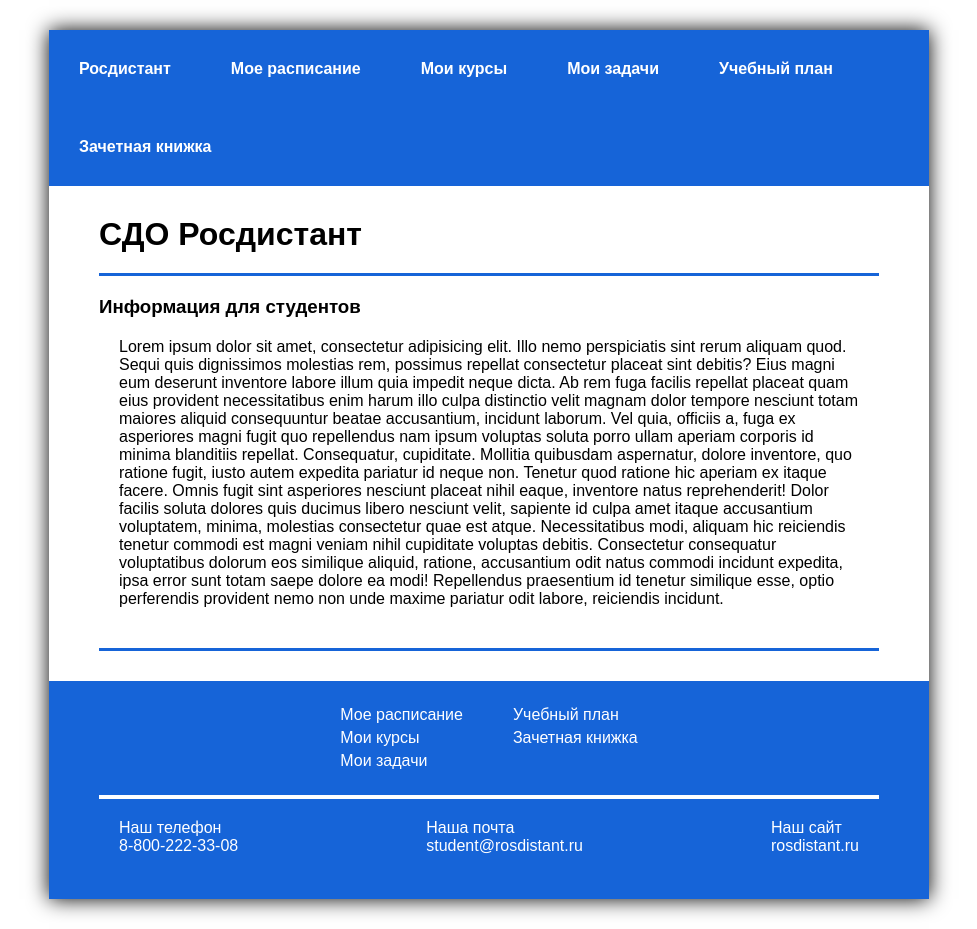
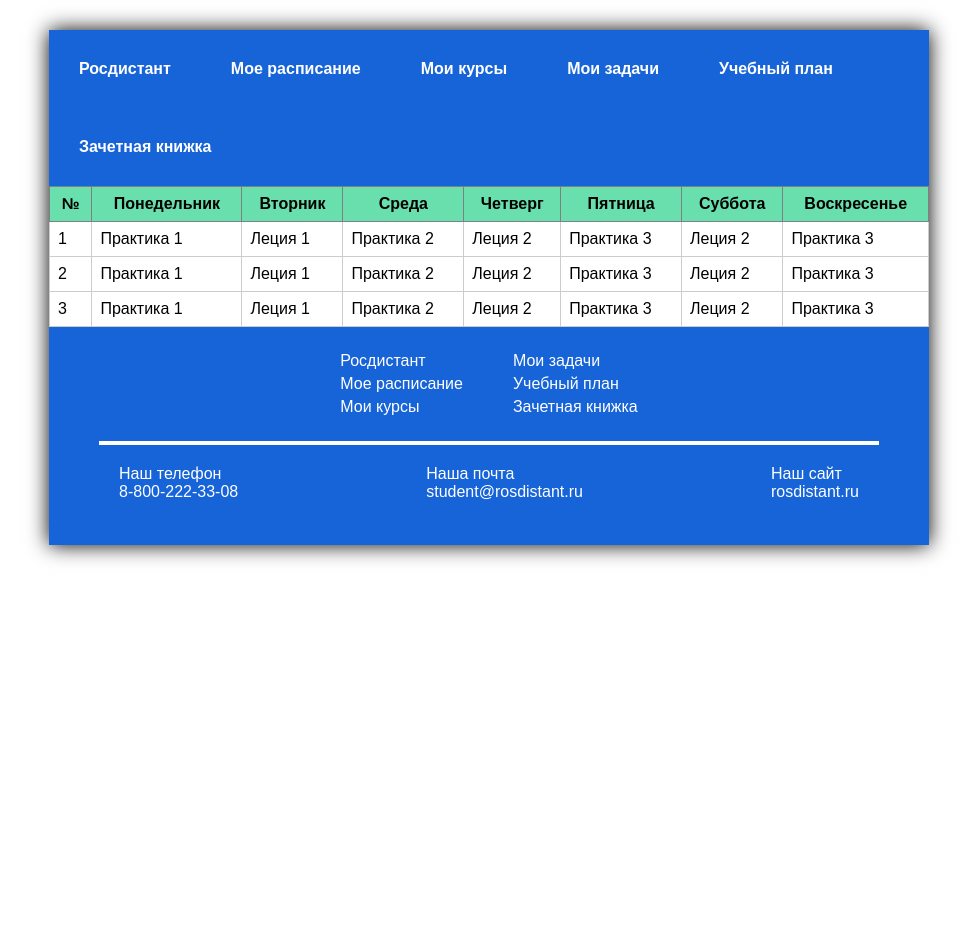
Before and after one commit to TsvetkovDaniil/dynamic-design, a React (Create React App) app: page /schedule in a window 1280 px wide. Shown: the whole page, without its empty margins (151-1128 px from the left). After the commit the page ends 800 px from the top, so only its background shows below. Built offline with nearby package versions, Linux system fonts and the light colour scheme.

Commit message:
made router and schedule components

```diff
--- a/package.json
+++ b/package.json
@@ -8,6 +8,7 @@
     "@testing-library/user-event": "^13.5.0",
     "react": "^18.2.0",
     "react-dom": "^18.2.0",
+    "react-router-dom": "^6.10.0",
     "react-scripts": "5.0.1",
     "web-vitals": "^2.1.4"
   },
--- /dev/null
+++ b/src/components/AppRouter.jsx
@@ -0,0 +1,22 @@
+import React from 'react'
+import { Navigate, Route, Routes } from 'react-router-dom'
+
+const AppRouter = (props) => {
+  return (
+    <Routes>
+      <>
+        {props.routes.map((r) => (
+          <Route
+            key={r.path}
+            exact={r.exact}
+            path={r.path}
+            element={<r.component />}
+          />
+        ))}
+        <Route key={'*'} path="*" element={<Navigate to={'/schedule'} />} />
+      </>
+    </Routes>
+  )
+}
+
+export default AppRouter
--- a/src/components/Header/Header.jsx
+++ b/src/components/Header/Header.jsx
@@ -1,18 +1,16 @@
 import React from 'react'
 import classes from './Header.module.css'
+import { Link } from 'react-router-dom'
 
 const Header = ({ refs, bgColor }) => {
   return (
     <header className={classes.navbar} style={{ backgroundColor: bgColor }}>
       <nav className={classes.navbarInner}>
         <ul className={classes.nav}>
-          <a href="/" className={classes.btn}>
-            Росдистант
-          </a>
           {refs.map((r) => (
-            <a key={r.ref} href={r.ref} className={classes.btn}>
+            <Link key={r.ref} to={r.ref} className={classes.btn}>
               {r.text}
-            </a>
+            </Link>
           ))}
         </ul>
       </nav>
--- /dev/null
+++ b/src/components/Schedule/Schedule.jsx
@@ -0,0 +1,51 @@
+import React from 'react'
+import classes from './Schedule.module.css'
+
+const Schedule = (props) => {
+  return (
+    <table className={classes.schedule}>
+      <tr className={classes.tableRow}>
+        <th className={classes.tableHeader}>№</th>
+        <th className={classes.tableHeader}>Понедельник</th>
+        <th className={classes.tableHeader}>Вторник</th>
+        <th className={classes.tableHeader}>Среда</th>
+        <th className={classes.tableHeader}>Четверг</th>
+        <th className={classes.tableHeader}>Пятница</th>
+        <th className={classes.tableHeader}>Суббота</th>
+        <th className={classes.tableHeader}>Воскресенье</th>
+      </tr>
+      <tr>
+        <td className={classes.tableData}>1</td>
+        <td className={classes.tableData}>Практика 1</td>
+        <td className={classes.tableData}>Леция 1</td>
+        <td className={classes.tableData}>Практика 2</td>
+        <td className={classes.tableData}>Леция 2</td>
+        <td className={classes.tableData}>Практика 3</td>
+        <td className={classes.tableData}>Леция 2</td>
+        <td className={classes.tableData}>Практика 3</td>
+      </tr>
+      <tr>
+        <td className={classes.tableData}>2</td>
+        <td className={classes.tableData}>Практика 1</td>
+        <td className={classes.tableData}>Леция 1</td>
+        <td className={classes.tableData}>Практика 2</td>
+        <td className={classes.tableData}>Леция 2</td>
+        <td className={classes.tableData}>Практика 3</td>
+        <td className={classes.tableData}>Леция 2</td>
+        <td className={classes.tableData}>Практика 3</td>
+      </tr>
+      <tr>
+        <td className={classes.tableData}>3</td>
+        <td className={classes.tableData}>Практика 1</td>
+        <td className={classes.tableData}>Леция 1</td>
+        <td className={classes.tableData}>Практика 2</td>
+        <td className={classes.tableData}>Леция 2</td>
+        <td className={classes.tableData}>Практика 3</td>
+        <td className={classes.tableData}>Леция 2</td>
+        <td className={classes.tableData}>Практика 3</td>
+      </tr>
+    </table>
+  )
+}
+
+export default Schedule
--- /dev/null
+++ b/src/components/Schedule/Schedule.module.css
@@ -0,0 +1,20 @@
+.schedule {
+  width: 100%;
+  border-collapse: collapse;
+}
+
+.tableRow {
+  background-color: rgb(104, 223, 173);
+}
+
+.tableHeader {
+  border: 1px solid gray;
+  padding: 8px;
+  text-align: center;
+}
+
+.tableData {
+  border: 1px solid #ccc;
+  padding: 8px;
+  text-align: left;
+}
--- a/src/pages/Rosdistant/Rosdistant.jsx
+++ b/src/pages/Rosdistant/Rosdistant.jsx
@@ -1,21 +1,24 @@
 import React from 'react'
-import classes from './Rosdistant.module.css'
+import { BrowserRouter } from 'react-router-dom'
+import { rsData } from './rosdistantData'
 import Header from '../../components/Header/Header'
-import Info from '../../components/Info/Info'
-import { rsData } from './rosdistantData'
 import Footer from '../../components/Footer/Footer'
+import AppRouter from '../../components/AppRouter'
+import { rosRoutes } from './router/rosRoutes'
 
 const Rosdistant = () => {
   return (
-    <div className={classes.rosdistant}>
+    <div>
+      <BrowserRouter>
         <Header refs={rsData.refs} bgColor={rsData.color} />
-      <Info input={rsData.input} color={rsData.color} name={rsData.name} />
+        <AppRouter routes={rosRoutes} />
         <Footer
           refs={rsData.refs}
           color={rsData.color}
           name={rsData.name}
           contacts={rsData.contacts}
         />
+      </BrowserRouter>
     </div>
   )
 }
--- a/src/pages/Rosdistant/pages/About.jsx
+++ b/src/pages/Rosdistant/pages/About.jsx
@@ -0,0 +1,13 @@
+import React from 'react'
+import Info from '../../../components/Info/Info'
+import { rsData } from '../rosdistantData'
+
+const About = () => {
+  return (
+    <div>
+      <Info input={rsData.input} color={rsData.color} name={rsData.name} />
+    </div>
+  )
+}
+
+export default About
--- a/src/pages/Rosdistant/rosdistantData.js
+++ b/src/pages/Rosdistant/rosdistantData.js
@@ -1,6 +1,7 @@
 export const rsData = {
   refs: [
-    { ref: '/', text: 'Мое расписание' },
+    { ref: '/about', text: 'Росдистант' },
+    { ref: '/schedule', text: 'Мое расписание' },
     { ref: '/', text: 'Мои курсы' },
     { ref: '/', text: 'Мои задачи' },
     { ref: '/', text: 'Учебный план' },
--- /dev/null
+++ b/src/pages/Rosdistant/router/rosRoutes.js
@@ -0,0 +1,7 @@
+import Schedule from '../../../components/Schedule/Schedule'
+import About from '../pages/About'
+
+export const rosRoutes = [
+  { path: '/about', component: About, exact: true },
+  { path: '/schedule', component: Schedule, exact: true },
+]
```
Also changed, not shown: src/index.css (added), src/pages/Rosdistant/Rosdistant.module.css (deleted), 1 other file (tests, documents, lock files or other folders). Lines whose indentation alone changed are shown as unchanged.
